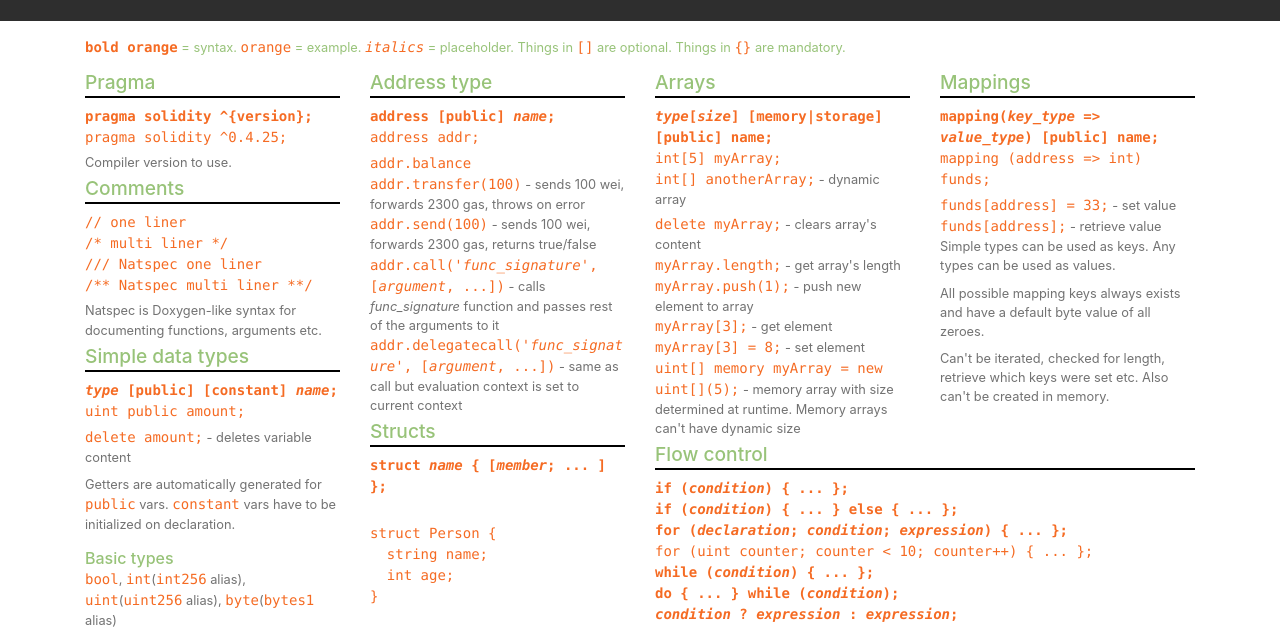
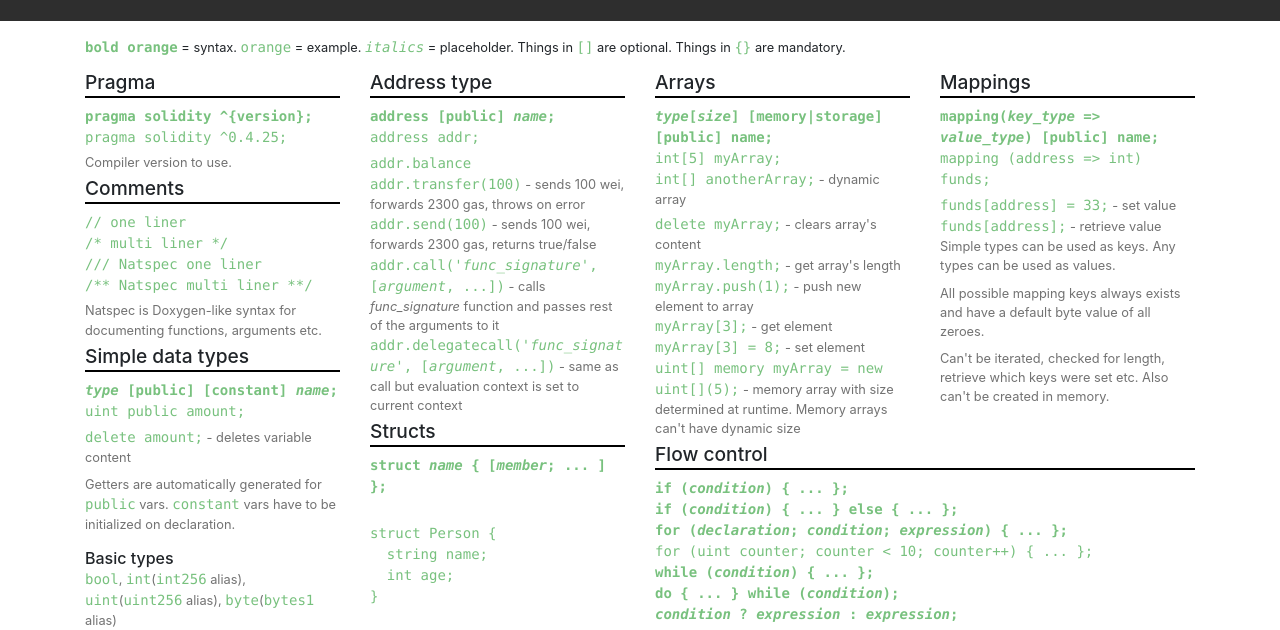
Before and after one commit to toivan/toivan.github.io, a plain HTML site: page index.html in a window 1280 px wide. Shown: the part 119-749 px from the top of the page. Drawn offline with nearby package versions, Linux system fonts and the light colour scheme.

Commit message:
Update index.html

```diff
--- a/index.html
+++ b/index.html
@@ -12,8 +12,8 @@
 
     <style type="text/css" media="all">
 :root {
-  --original-black: rgb(152, 195, 121);
-  --topmonks-orange: #f56b23;
+  --original-black: rgb(33, 37, 41);
+  --topmonks-orange: #78c17e;
   --bootstrap-gray: #727272;
   --topmonks-black: #2e2e2e;
 }
```
